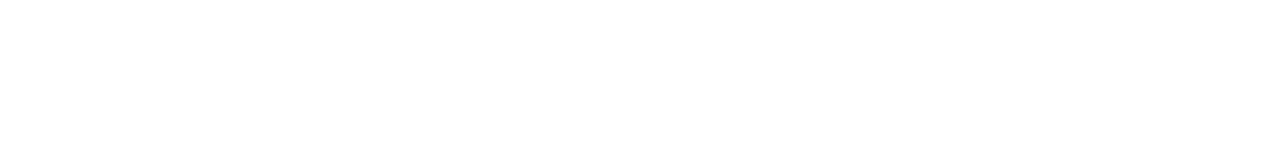
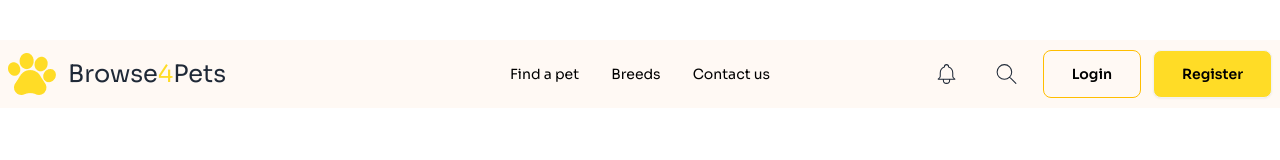
Before and after one commit to iftakhersifat/living-lab, a plain HTML site: page index.html in a window 1280 px wide. Drawn offline with nearby package versions, Linux system fonts and the light colour scheme; a web font is replaced by a local one.

Commit message:
added living lab project navbar

```diff
--- a/index.html
+++ b/index.html
@@ -44,6 +44,76 @@
 </head>
 
 <body>
+    <header>
+        <!-- navbar section -->
+        <nav class="bg-[#FFF9F4]">
+            <div class="navbar  sora-font mt-10 mb-10 md:container md:mx-auto border-2 border-gray-500 md:border-0">
+                <div class="navbar-start">
+                    <div class="dropdown">
+                        <ul tabindex="0"
+                            class="menu menu-sm dropdown-content bg-base-100 rounded-box z-[1] mt-3 w-52 p-2 shadow">
+                            <li><a>Find a pet</a></li>
+                            <li><a>Breeds</a></li>
+                            <li><a>Contact us</a></li>
+                        </ul>
+                    </div>
+                    <div class="flex items-center gap-3">
+                        <img src="c1-assets/logo-header.png" alt="">
+                        <h1 class="text-2xl hidden lg:flex">Browse<span class="text-[#FFDC26]">4</span>Pets</h1>
+                    </div>
+                </div>
+                <div class="navbar-center hidden lg:flex">
+                    <ul class="menu menu-horizontal px-1 text-black text-1xl">
+                        <li><a>Find a pet</a></li>
+                        <li><a>Breeds</a></li>
+                        <li><a>Contact us</a></li>
+                    </ul>
+                </div>
+
+                <div class="navbar-end gap-3 hidden lg:flex">
+                    <!-- notification button -->
+                    <button class="btn btn-ghost btn-circle">
+                        <div class="indicator">
+                            <svg xmlns="http://www.w3.org/2000/svg" class="h-[40px] w-[25px]" fill="none"
+                                viewBox="0 0 24 24" stroke="currentColor">
+                                <path stroke-linecap="round" stroke-linejoin="round" stroke-width="1"
+                                    d="M15 17h5l-1.405-1.405A2.032 2.032 0 0118 14.158V11a6.002 6.002 0 00-4-5.659V5a2 2 0 10-4 0v.341C7.67 6.165 6 8.388 6 11v3.159c0 .538-.214 1.055-.595 1.436L4 17h5m6 0v1a3 3 0 11-6 0v-1m6 0H9" />
+                            </svg>
+                        </div>
+                    </button>
+                    <!-- search button -->
+                    <button class="btn btn-ghost btn-circle">
+                        <svg xmlns="http://www.w3.org/2000/svg" class="h-[40px] w-[25px]" fill="none"
+                            viewBox="0 0 24 24" stroke="currentColor">
+                            <path stroke-linecap="round" stroke-linejoin="round" stroke-width="1"
+                                d="M21 21l-6-6m2-5a7 7 0 11-14 0 7 7 0 0114 0z" />
+                        </svg>
+                    </button>
+
+                    <!-- login & register button -->
+                    <button class="btn btn-outline btn-warning py-2 px-7"><span class="text-black">Login</span></button>
+                    <a class="btn bg-btn-primary text-black py-2 px-7">Register</a>
+                </div>
+                <!-- button -->
+                <div class="navbar-end lg:hidden">
+                    <button class="btn btn-square btn-ghost lg:hidden">
+                        <svg xmlns="http://www.w3.org/2000/svg" fill="none" viewBox="0 0 24 24"
+                            class="inline-block h-5 w-5 stroke-current">
+                            <path stroke-linecap="round" stroke-linejoin="round" stroke-width="2"
+                                d="M4 6h16M4 12h16M4 18h16"></path>
+                        </svg>
+                    </button>
+                </div>
+            </div>
+        </nav>
+
+
+
+    </header>
+
+
+
+
 
 
 </body>
```
